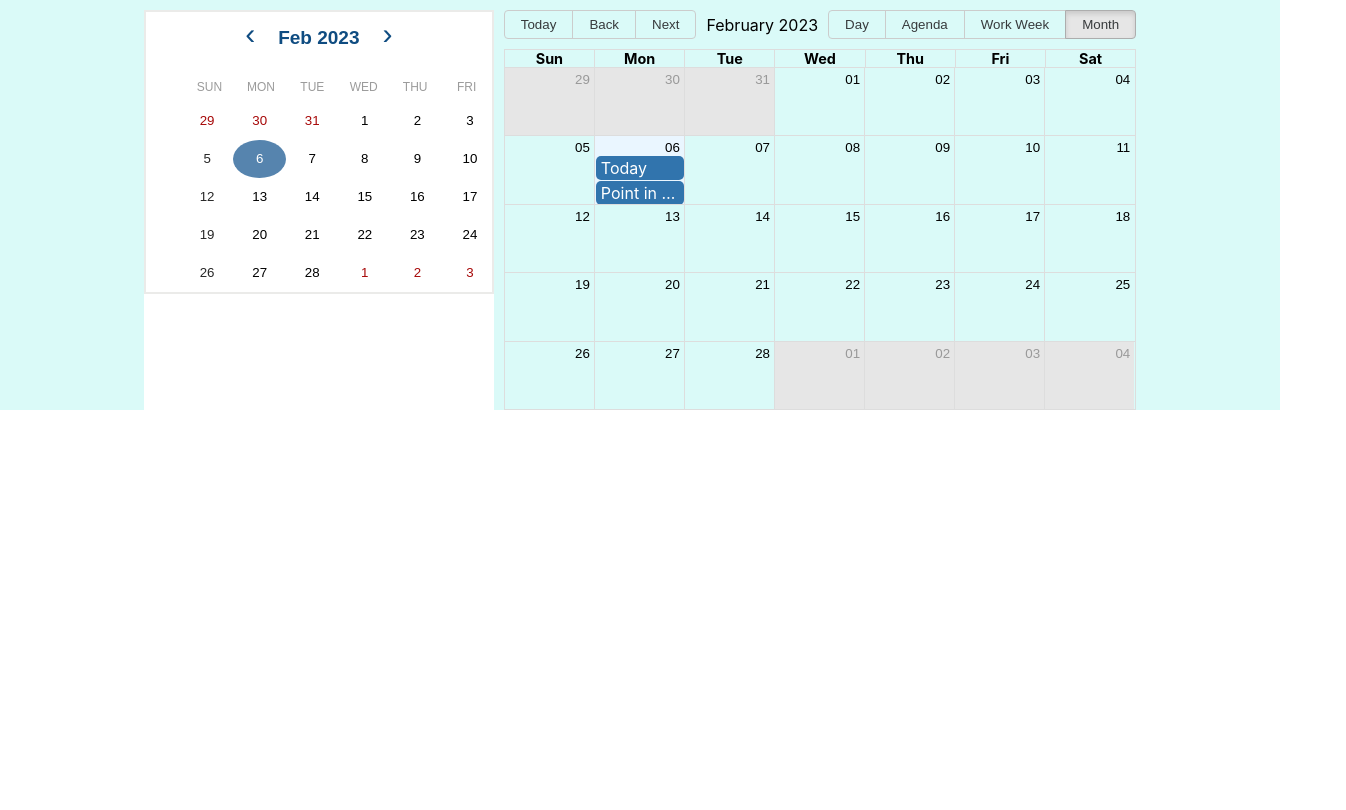
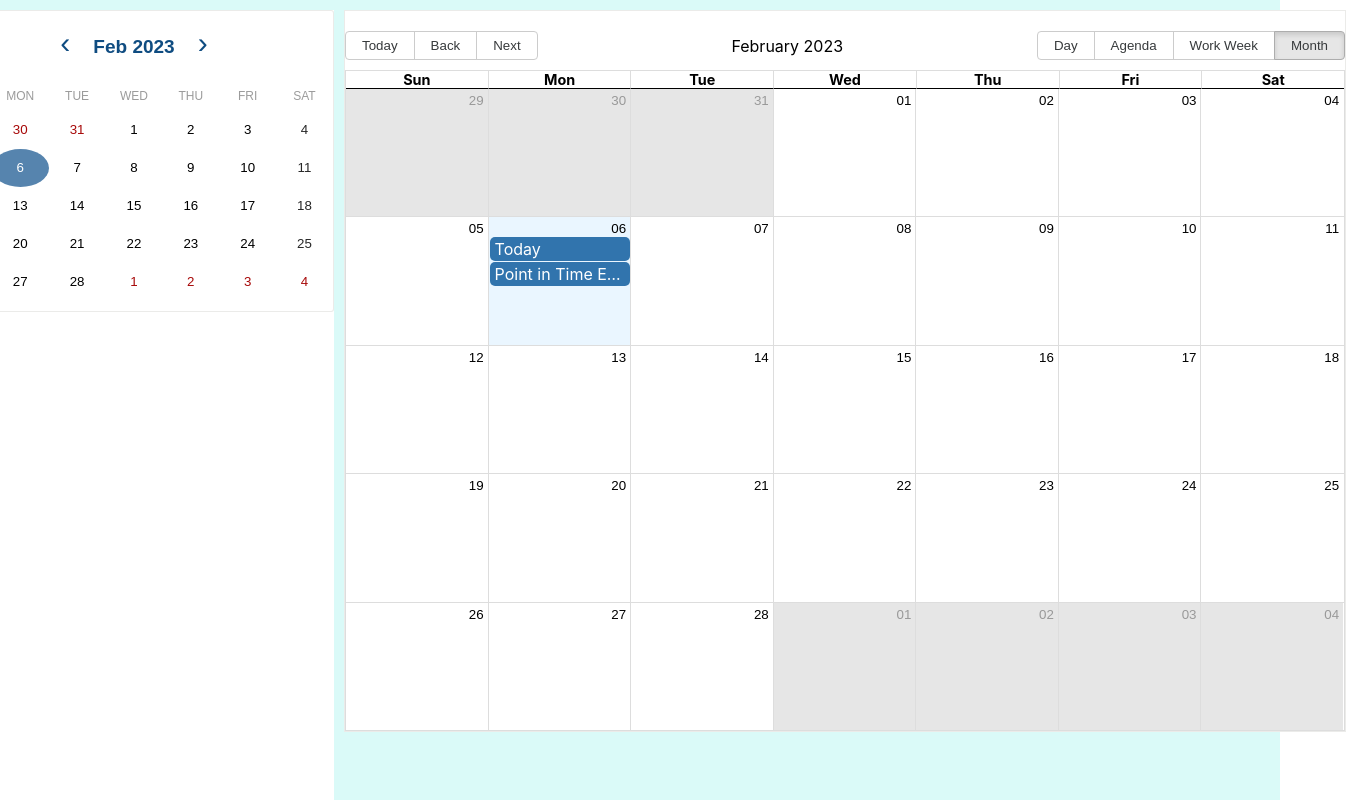
Before and after one commit to Trong-TranDinhQuang/Calendar-Demo, a React (Create React App) app: page / in a window 1280 px wide. Shown: the whole page, 1346 px wide, since content can reach past the window. Built offline with nearby package versions, Linux system fonts and the light colour scheme.

Commit message:
update css

```diff
--- a/src/App.css
+++ b/src/App.css
@@ -1,4 +1,6 @@
 .App {
+  width: 100%;
+  height: 100vh;
   background-color: #dafaf8;
   text-align: center;
   justify-content: center;
@@ -7,17 +9,9 @@
 
 .Container {
   margin-top: 10px;
-  max-width: 100%;
   display: flex;
   justify-content: center;
 }
 .calendar_min {
-  border: 10px;
-  background-color: white;
   margin-right: 10px;
 }
-.calendar_big1 {
-  background-color: white;
-  min-height: 100px;
-  border: 10px;
-}
--- a/src/component/calendar.css
+++ b/src/component/calendar.css
@@ -1,13 +1,17 @@
+.leftbar {
+  background-color: white;
+}
 .react-calendar {
-  width: 350px;
-  max-width: 100%;
+  width: 400px;
+  height: auto;
+  border-radius: 3px;
   background: white;
   font-family: Arial, Helvetica, sans-serif;
   line-height: 1.125em;
-  border: 2px solid rgba(159, 159, 150, 0.21);
+  border: 1.5px solid rgba(159, 159, 150, 0.21);
 }
 .react-calendar--doubleView {
-  width: 700px;
+  width: 500px;
 }
 .react-calendar--doubleView .react-calendar__viewContainer {
   display: flex;
@@ -36,6 +40,7 @@
 .react-calendar__navigation {
   justify-content: center;
   height: 44px;
+  margin-top: 10px;
 }
 .react-calendar__navigation button {
   min-width: 44px;
@@ -51,8 +56,6 @@
 }
 .react-calendar__month-view__weekdays {
   display: flex;
-  width: 45vh;
-  margin-left: 38px;
   text-align: center;
   text-transform: uppercase;
   font-weight: bold;
@@ -154,12 +157,7 @@ react_calendar abbr[data-original-title],
   display: block;
 }
 .react-calendar__month-view__days {
-  align-items: center;
-  justify-content: center;
-  display: flex;
-  flex-wrap: wrap;
-  margin-left: 35px;
-  width: 46vh;
+  margin-bottom: 10px;
 }
 .react-calendar__navigation__label {
   flex-grow: 0 !important;
--- a/src/component/calendarbig.css
+++ b/src/component/calendarbig.css
@@ -0,0 +1,77 @@
+.container {
+  border: 2px;
+  background-color: white;
+  border: 1.5px solid rgba(159, 159, 150, 0.21);
+}
+.rbc-calendar {
+  margin-top: 20px;
+  width: 1000px;
+  height: 700px;
+  box-sizing: border-box;
+  display: flex;
+  flex-direction: column;
+  align-items: stretch;
+}
+
+.rbc-calendar *,
+.rbc-calendar *:before,
+.rbc-calendar *:after {
+  box-sizing: inherit;
+}
+
+.rbc-abs-full {
+  overflow: hidden;
+  position: absolute;
+  top: 0;
+  left: 0;
+  right: 0;
+  bottom: 0;
+}
+
+.rbc-ellipsis {
+  display: block;
+  overflow: hidden;
+  text-overflow: ellipsis;
+  white-space: nowrap;
+}
+
+.rbc-rtl {
+  direction: rtl;
+}
+
+.rbc-header {
+  overflow: hidden;
+  flex: 1 0 0%;
+  text-overflow: ellipsis;
+  white-space: nowrap;
+  padding: 0 3px;
+  text-align: center;
+  vertical-align: middle;
+  font-weight: bold;
+  font-size: 90%;
+  min-height: 0;
+  border-bottom: 1px solid;
+}
+
+.rbc-button-link {
+  color: inherit;
+  background: none;
+  margin: 0;
+  padding: 0;
+  border: none;
+  cursor: pointer;
+  user-select: text;
+}
+
+.rbc-row-content {
+  position: relative;
+  user-select: none;
+  -webkit-user-select: none;
+  z-index: 4;
+}
+
+.rbc-row-content-scrollable {
+  display: flex;
+  flex-direction: column;
+  height: 100%;
+}
--- a/src/component/calendarbig.js
+++ b/src/component/calendarbig.js
@@ -26,7 +26,7 @@ export default function BigCalendar() {
       ]);
   };
   return (
-    <div className="App">
+    <div className="container">
       <Calendar
         views={["day", "agenda", "work_week", "month"]}
         selectable
@@ -34,7 +34,6 @@ export default function BigCalendar() {
         defaultDate={new Date()}
         defaultView="month"
         events={eventsData}
-        style={{ height: "50vh" }}
         onSelectEvent={(event) => alert(event.title)}
         onSelectSlot={handleSelect}
       />
```
